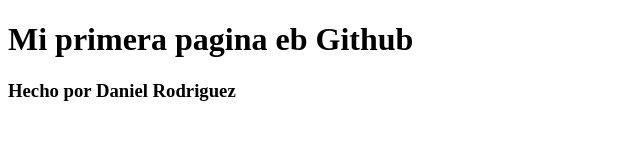
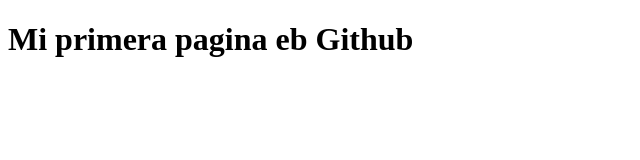
Before and after one commit to Daniel1104-rv/First-Flutter-App, a plain HTML site: page index.html in a window 1280 px wide. Shown: the whole page, without its empty margins (0-640 px from the left). Drawn offline with Linux system fonts and the light colour scheme.

Commit message:
Borrar subtitulo

```diff
--- a/index.html
+++ b/index.html
@@ -7,6 +7,6 @@
 
     <body>
         <h1>Mi primera pagina eb Github</h1>
-        <h3>Hecho por Daniel Rodriguez</h3>
+
     </body>
 </html>
```
